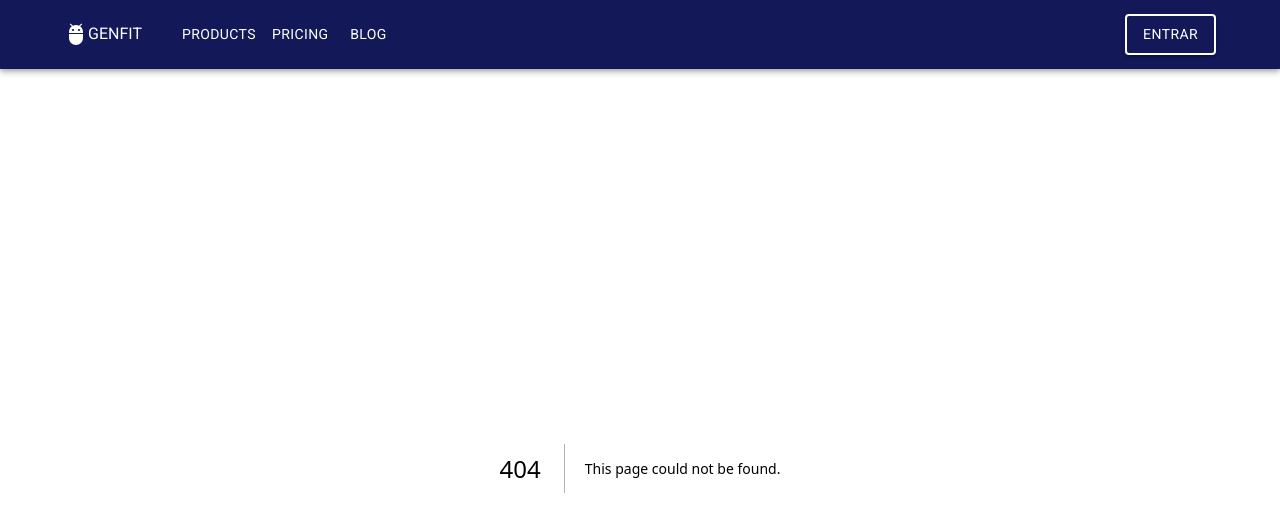
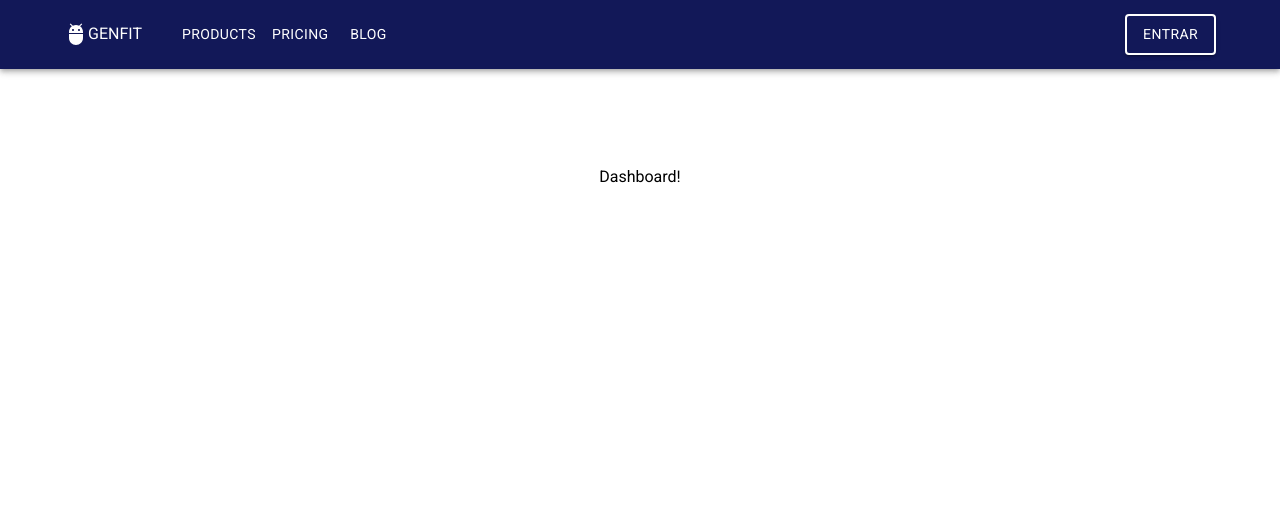
Before and after one commit to victordqa/genfit-front, a Next.js app: page /dashboard in a window 1280 px wide. Before the commit this address had no page. Shown: the top 532 px of the page. Built offline with nearby package versions, Linux system fonts and the light colour scheme; what validatorjs would draw is missing.

Commit message:
use context setup

```diff
--- a/src/app/components/SingUpForm.tsx
+++ b/src/app/components/SingUpForm.tsx
@@ -6,7 +6,6 @@ import Button from "@mui/material/Button"
 import Typography from "@mui/material/Typography"
 import { Alert, AlertColor, AlertTitle, TextField } from "@mui/material"
 import { usePost } from "../../hooks/useHttp"
-import { useRouter } from "next/navigation"
 import routes from "../../routes"
 import { singUpFormValidation } from "../../validation/validation"
 
--- /dev/null
+++ b/src/app/dashboard/page.tsx
@@ -0,0 +1,7 @@
+export default function Dashboard() {
+  return (
+    <main className="flex min-h-screen flex-col items-center justify-between p-24">
+      <h1>Dashboard!</h1>
+    </main>
+  )
+}
--- a/src/app/layout.tsx
+++ b/src/app/layout.tsx
@@ -8,6 +8,7 @@ export const metadata: Metadata = {
 }
 
 import { Roboto } from "next/font/google"
+import AuthContext from "../context/AuthContext"
 
 const roboto = Roboto({
   weight: ["400", "700"],
@@ -22,8 +23,10 @@ export default function RootLayout({
   return (
     <html lang="pt">
       <body className={roboto.className}>
-        <ResponsiveAppBar />
-        {children}
+        <AuthContext>
+          <ResponsiveAppBar />
+          {children}
+        </AuthContext>
       </body>
     </html>
   )
--- /dev/null
+++ b/src/context/AuthContext.tsx
@@ -0,0 +1,32 @@
+"use client"
+
+import {
+  Dispatch,
+  ReactNode,
+  SetStateAction,
+  createContext,
+  useState,
+} from "react"
+
+interface AuthState {
+  coachData: { name: string; email: string; id: number } | null
+}
+
+interface AuthStateWithSet extends AuthState {
+  setAuth: Dispatch<SetStateAction<AuthState>>
+}
+
+export const AuthenticationContext = createContext<AuthStateWithSet>({
+  coachData: null,
+  setAuth: () => {},
+})
+
+export default function AuthContext({ children }: { children: ReactNode }) {
+  const [auth, setAuth] = useState<AuthState>({ coachData: null })
+
+  return (
+    <AuthenticationContext.Provider value={{ ...auth, setAuth }}>
+      {children}
+    </AuthenticationContext.Provider>
+  )
+}
--- a/src/routes.ts
+++ b/src/routes.ts
@@ -2,6 +2,7 @@ const routes = {
   boxesRoute: "/boxes",
   login: "/auth/login",
   signup: "/coaches/create",
+  me: "/coaches/me",
 }
 
 export default routes
```
